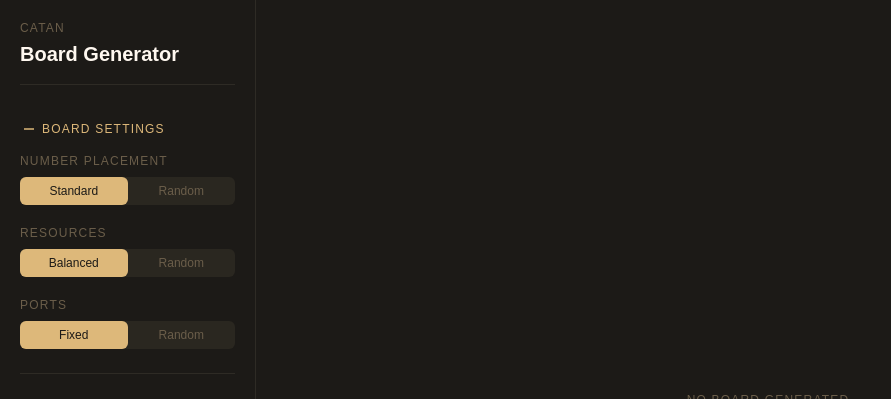
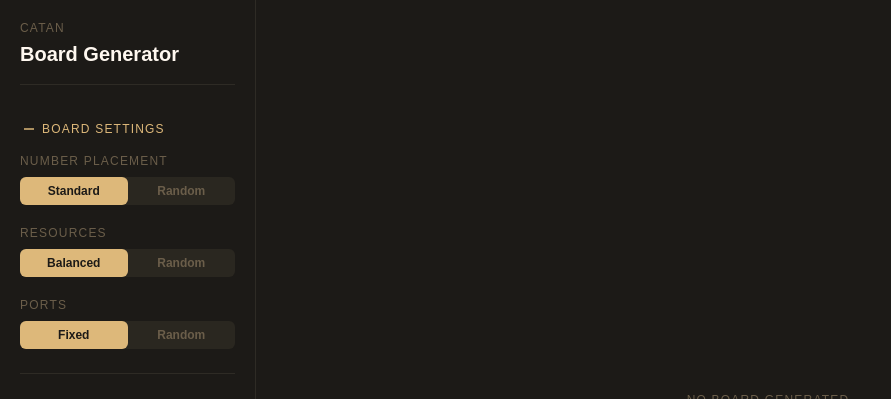
Before and after one commit to pabloyanezb/catan, a Next.js app: page / in a window 1280 px wide. Shown: the top 399 px of the page, without its empty margins (0-891 px from the left). Built offline with nearby package versions, Linux system fonts and the light colour scheme; what honeycomb-grid would draw is missing.

Commit message:
feat: update font weight in SegmentedControl component for improved readability

```diff
--- a/src/components/panel/SegmentedControl.tsx
+++ b/src/components/panel/SegmentedControl.tsx
@@ -18,7 +18,7 @@
           key={option}
           onClick={() => onChange(option)}
           className={`
-            flex-1 py-1.5 text-xs font-medium rounded-md transition-all cursor-pointer
+            flex-1 py-1.5 text-xs font-semibold rounded-md transition-all cursor-pointer
             ${value === option
               ? "bg-catan-parchment text-catan-bg"
               : "bg-transparent text-catan-muted hover:text-catan-text"
```
